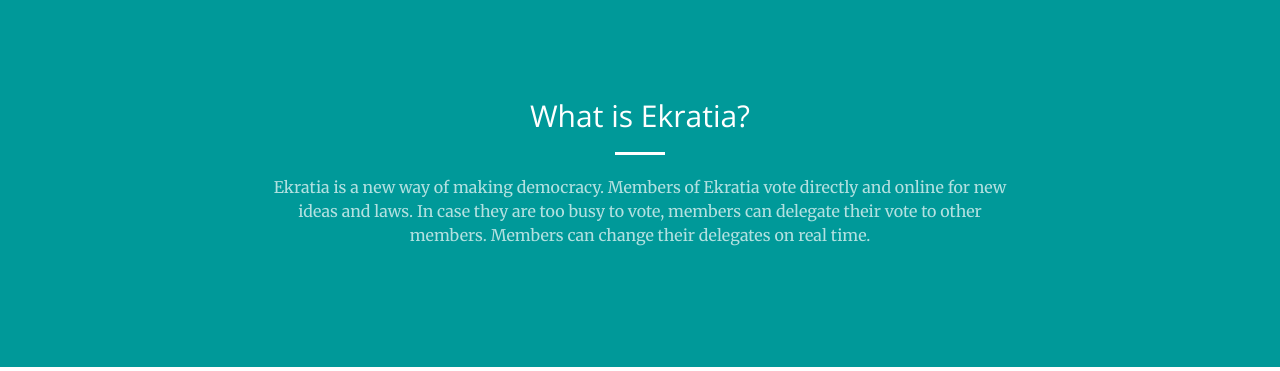
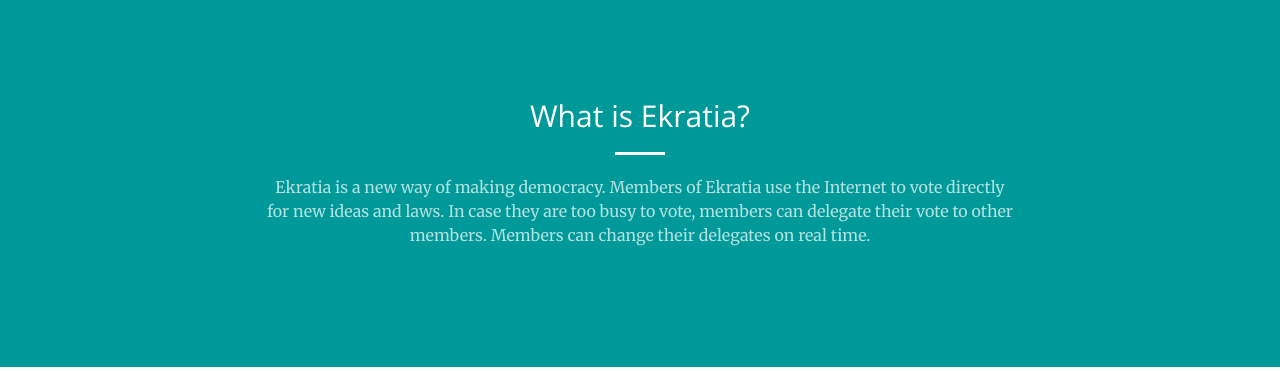
Before and after one commit to ekratia/ekratia, a Django app: page / in a window 1280 px wide. Shown: the part 853-1224 px from the top of the page. Run offline with Django 3.2, Linux system fonts and the light colour scheme; parts of the project's set-up code (start-up, migrations or seed data) failed here and were passed over; some libraries are stand-ins or nearby versions.

Commit message:
Updates to the explanation of what we are

```diff
--- a/idekratia/templates/pages/home.html
+++ b/idekratia/templates/pages/home.html
@@ -23,7 +23,7 @@
                 <div class="col-lg-8 col-lg-offset-2 text-center">
                     <h2 class="section-heading">What is Ekratia?</h2>
                     <hr class="light">
-                    <p class="text-faded">Ekratia is a new way of making democracy. Members of Ekratia vote directly and online for new ideas and laws. In case they are too busy to vote, members can delegate their vote to other members. Members can change their delegates on real time.</p>
+                    <p class="text-faded">Ekratia is a new way of making democracy. Members of Ekratia use the Internet to vote directly for new ideas and laws. In case they are too busy to vote, members can delegate their vote to other members. Members can change their delegates on real time.</p>
                 </div>
             </div>
         </div>
```
Also changed, not shown: app_main/arithmokratia.py (added).
